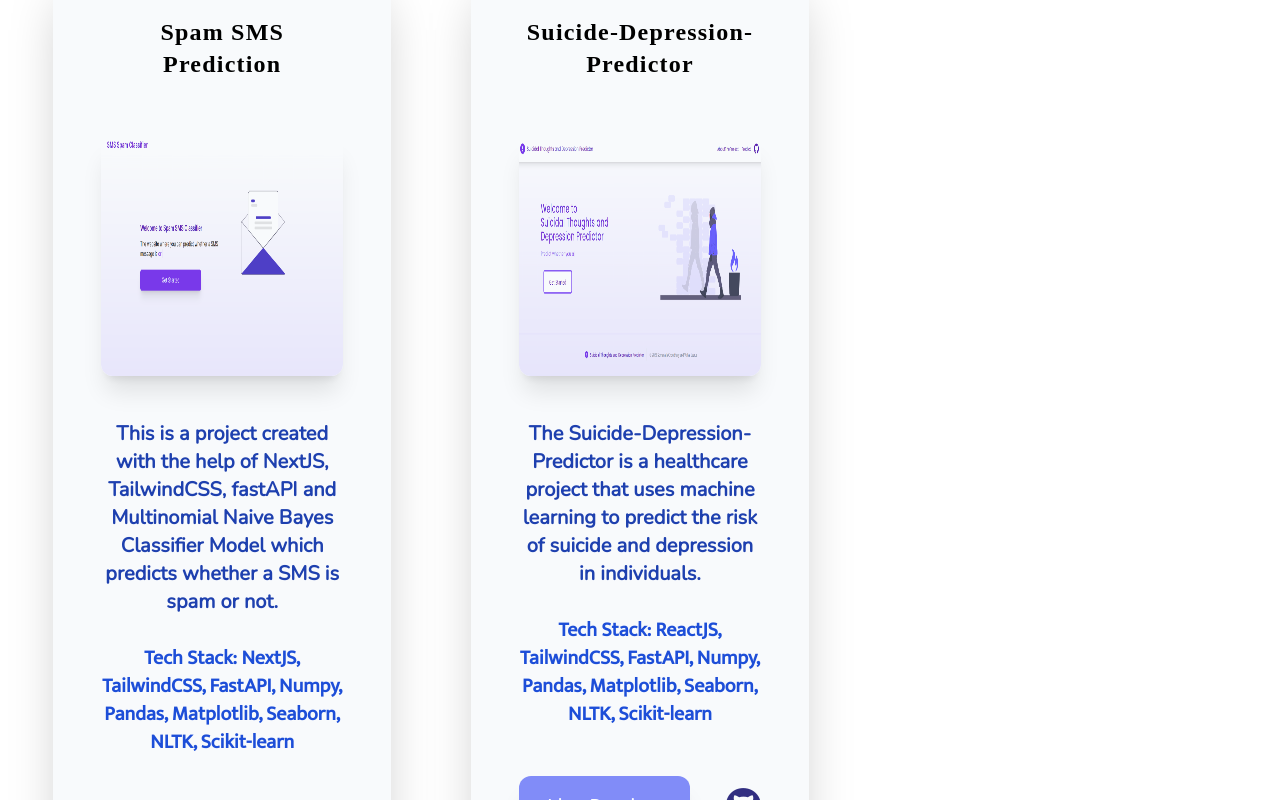
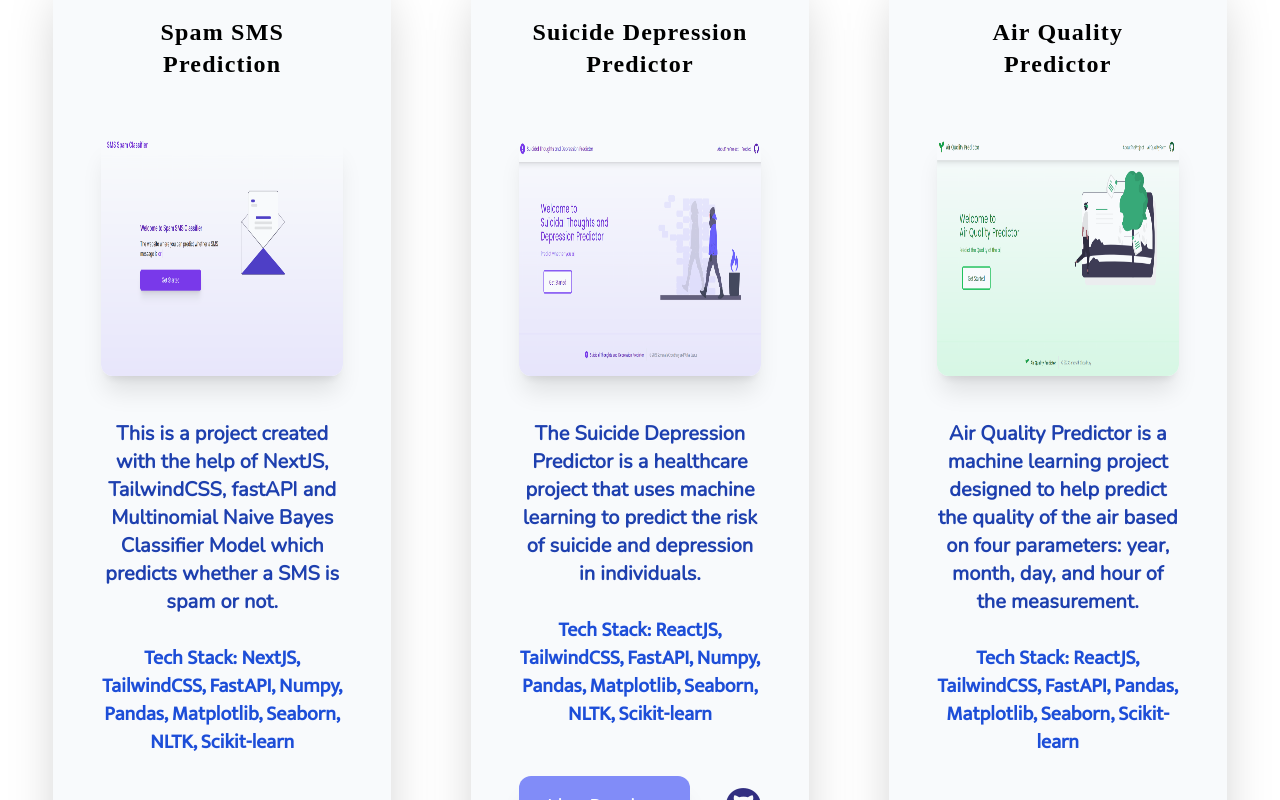
Before and after one commit to somenath203/My-Portfolio-Project, a React (Create React App) app: page /ml-projects in a window 1280 px wide. Shown: the part 3540-4340 px from the top of the page. Built offline with nearby package versions, Linux system fonts and the light colour scheme; a web font is replaced by a local one.

Commit message:
commited

```diff
--- a/src/pages/AllMlProjects.js
+++ b/src/pages/AllMlProjects.js
@@ -15,6 +15,7 @@ import GoldPriceImg from './../assets/goldpricepredimg.png';
 import ParkinsnImg from './../assets/parkinsondiseasepredpic.png';
 import SpamSMSImg from './../assets/spamsmsimg.png';
 import SuicideDepressionImg from './../assets/suicidedepressionimg.png';
+import AirQualityPic from './../assets/airqualitypic.png';
 
 
 const AllMlProjects = () => {
@@ -145,15 +146,26 @@ const AllMlProjects = () => {
         },
         {
             id: 11,
-            projectName: 'Suicide-Depression-Predictor',
-            projectDescription: 'The Suicide-Depression-Predictor is a healthcare project that uses machine learning to predict the risk of suicide and depression in individuals.',
+            projectName: 'Suicide Depression Predictor',
+            projectDescription: 'The Suicide Depression Predictor is a healthcare project that uses machine learning to predict the risk of suicide and depression in individuals.',
             projectPic: SuicideDepressionImg,
             heightOfImg: 'h-60',
             widthOfImg: 'w-screen',
             techStack: 'ReactJS, TailwindCSS, FastAPI, Numpy, Pandas, Matplotlib, Seaborn, NLTK, Scikit-learn',
             projectLivePreviewLink: 'https://suicidal-thought-and-depression-predictor-frontend.vercel.app/',
             projectGithubLink: 'https://github.com/somenath203/Suicide-Depression-Predictor'
-        }
+        },
+        {
+            id: 12,
+            projectName: 'Air Quality Predictor',
+            projectDescription: 'Air Quality Predictor is a machine learning project designed to help predict the quality of the air based on four parameters: year, month, day, and hour of the measurement.',
+            projectPic: AirQualityPic,
+            heightOfImg: 'h-60',
+            widthOfImg: 'w-screen',
+            techStack: 'ReactJS, TailwindCSS, FastAPI, Pandas, Matplotlib, Seaborn, Scikit-learn',
+            projectLivePreviewLink: 'https://air-quality-predictor.vercel.app/',
+            projectGithubLink: 'https://github.com/somenath203/Air-Quality-Predictor'
+        },
     ];
 
 
```
Also changed, not shown: src/assets/airqualitypic.png (added).
